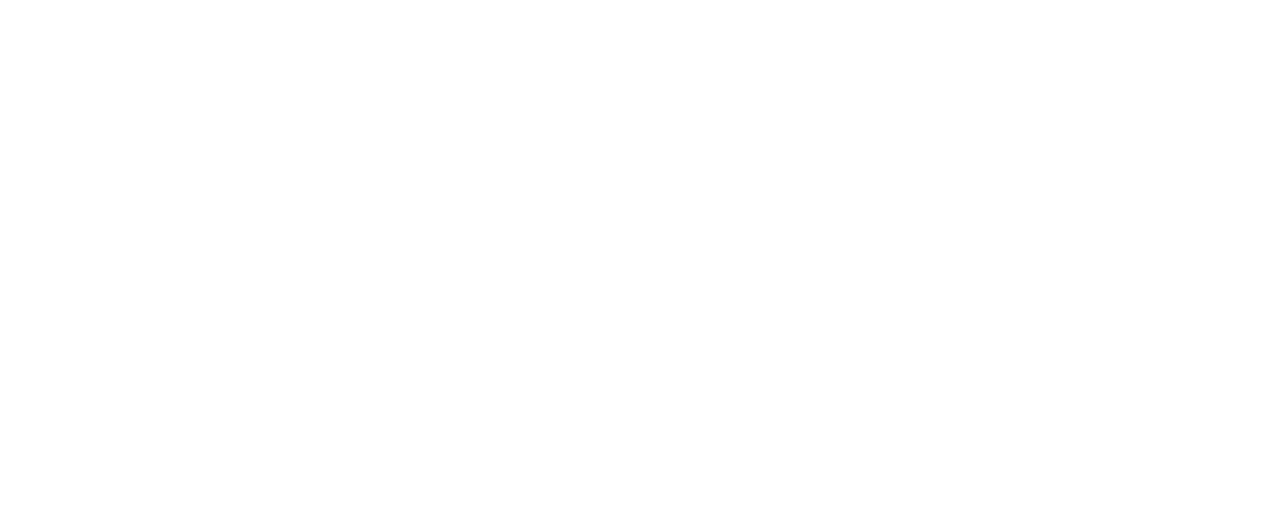
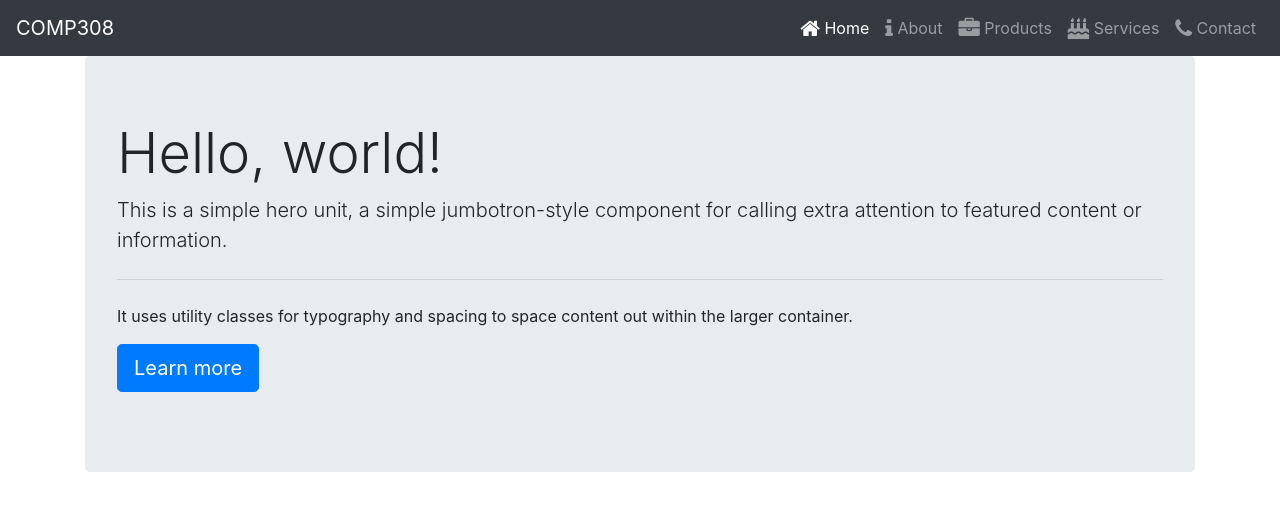
Before and after one commit to shubhamraichandel/COMP308-W2019-Lesson1, a website: page index.html in a window 1280 px wide. Drawn offline with nearby package versions, Linux system fonts and the light colour scheme.

Commit message:
Added Bootstrap

```diff
--- a/Scripts/app.js
+++ b/Scripts/app.js
@@ -1,9 +1,10 @@
-// IIFE
+"use strict";
 
 (function(){
 
-    function Start(){
-        console.log("App Started...");
+    function Start() {
+        console.log(`%cApp Started... `,
+        "font-size: 20px; color: red;");
     }
 
     window.addEventListener("load",Start);
--- a/index.html
+++ b/index.html
@@ -4,13 +4,55 @@
     <meta charset="UTF-8">
     <meta name="viewport" content="width=device-width, initial-scale=1.0">
     <meta http-equiv="X-UA-Compatible" content="ie=edge">
-    <title>COMP308 - W2019 - Lesson 1</title>
-    <!-- CSS Section -->
+    <title>COMP308 - W2019 - Lesson1A</title>
+    <link rel="stylesheet" href="./node_modules/bootstrap/dist/css/bootstrap.min.css">
+    <link rel="stylesheet" href="./node_modules/font-awesome/css/font-awesome.min.css">
     <link rel="stylesheet" href="./Content/app.css">
 </head>
 <body>
+    <nav class="navbar navbar-expand-lg navbar-dark bg-dark">
+        <a class="navbar-brand" href="#">COMP308</a>
+        <button class="navbar-toggler" type="button" data-toggle="collapse" data-target="#navbarSupportedContent" aria-controls="navbarSupportedContent" aria-expanded="false" aria-label="Toggle navigation">
+          <span class="navbar-toggler-icon"></span>
+        </button>
 
-    <!-- Script Section-->
+        <div class="collapse navbar-collapse" id="navbarSupportedContent">
+          <ul class="navbar-nav ml-auto">
+            <li class="nav-item active">
+              <a class="nav-link" href="#"><i class="fa fa-lg fa-home"></i> Home <span class="sr-only">(current)</span></a>
+            </li>
+            <li class="nav-item">
+              <a class="nav-link" href="#"><i class="fa fa-lg fa-info"></i> About</a>
+            </li>
+            <li class="nav-item">
+                <a class="nav-link" href="#"><i class="fa fa-lg fa-briefcase"></i> Products</a>
+              </li>
+              <li class="nav-item">
+                <a class="nav-link" href="#"><i class="fa fa-lg fa-birthday-cake"></i> Services</a>
+              </li>
+              <li class="nav-item">
+                <a class="nav-link" href="#"><i class="fa fa-lg fa-phone"></i> Contact</a>
+              </li>
+          </ul>
+        </div>
+      </nav>
+
+      <div class="container">
+        <div class="jumbotron">
+            <h1 class="display-4">Hello, world!</h1>
+            <p class="lead">This is a simple hero unit, a simple jumbotron-style component for calling extra attention to featured content or information.</p>
+            <hr class="my-4">
+            <p>It uses utility classes for typography and spacing to space content out within the larger container.</p>
+            <p class="lead">
+              <a class="btn btn-primary btn-lg" href="#" role="button">Learn more</a>
+            </p>
+          </div>
+      </div>
+
+
+    <!-- 3rd party javascript libraries-->
+    <script src="./node_modules/jquery/dist/jquery.min.js"></script>
+    <script src="./node_modules/bootstrap/dist/js/bootstrap.min.js"></script>
     <script src="./Scripts/app.js"></script>
 </body>
 </html>
```
